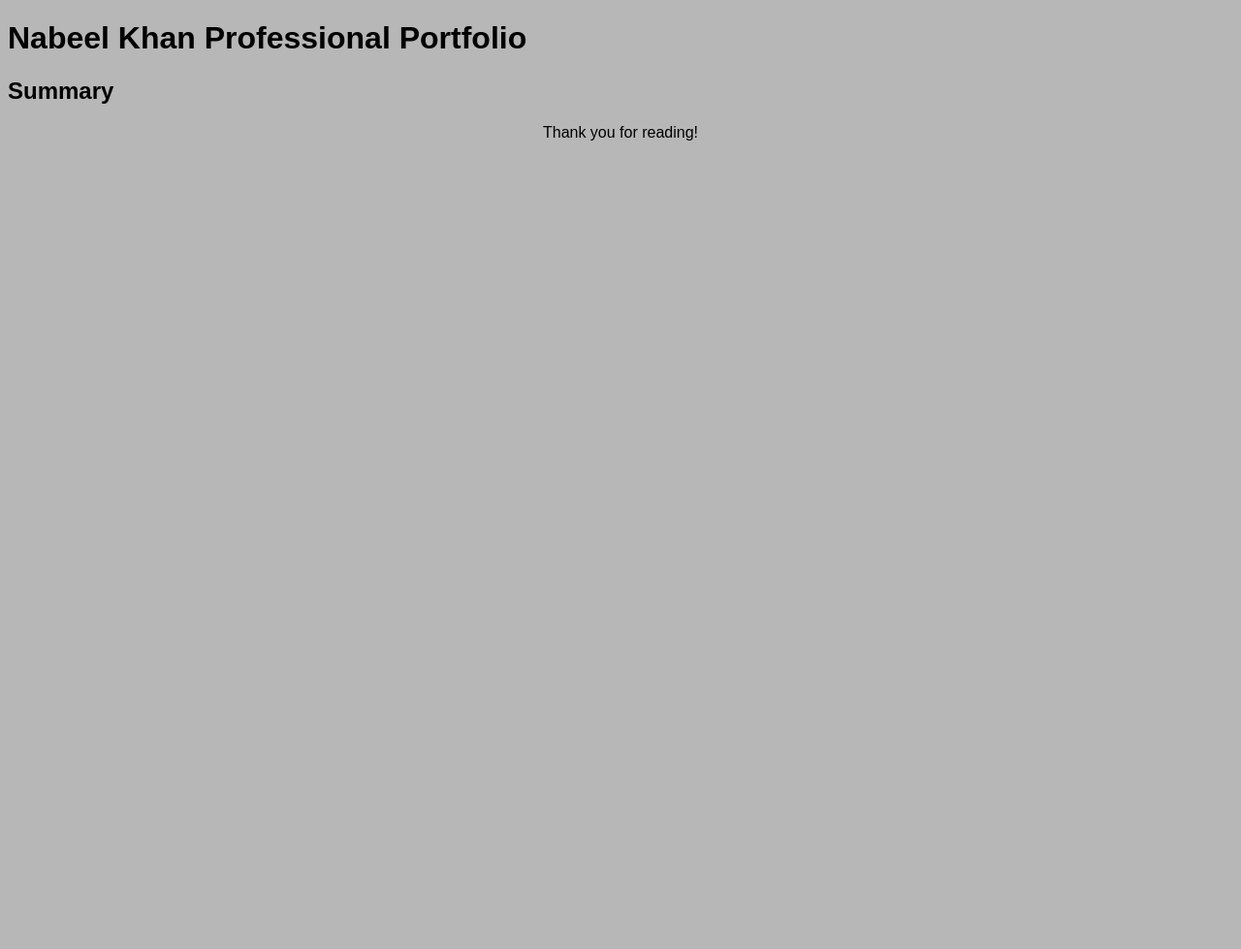
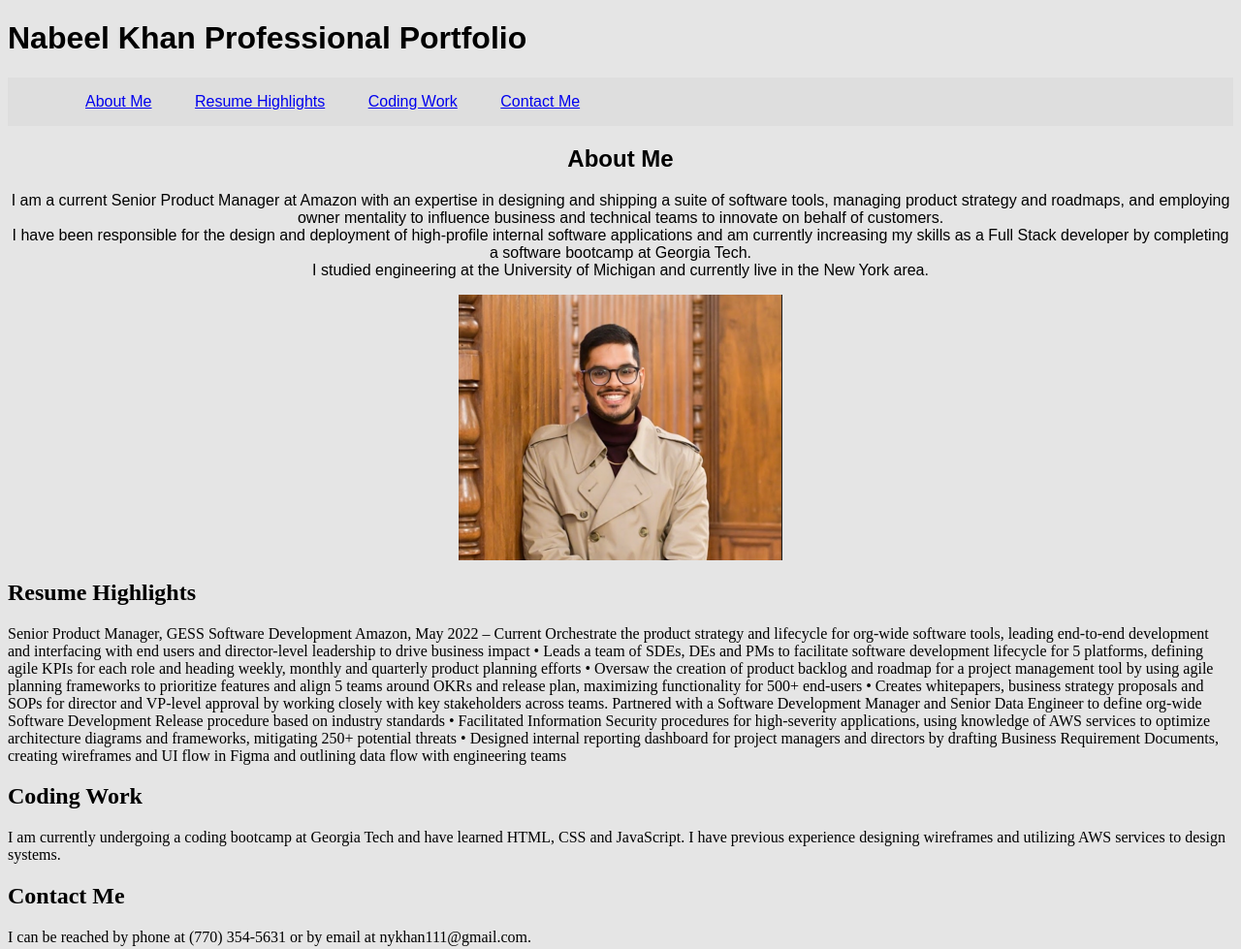
Before and after one commit to nabeekha/Personal-Portfolio, a plain HTML site: page index.html in a window 1280 px wide. Shown: the top 979 px of the page at 97% size. Before the commit the page ends 800 px from the top, so only its background shows below. Drawn offline with Linux system fonts and the light colour scheme.

Commit message:
Push 2.2.23

```diff
--- a/index.html
+++ b/index.html
@@ -1,25 +1,90 @@
 <!DOCTYPE html>
 <html lang="en">
+
 <head>
     <meta charset="UTF-8">
     <meta http-equiv="X-UA-Compatible" content="IE=edge">
     <meta name="viewport" content="width=device-width, initial-scale=1.0">
     <title>Professional Portfolio</title>
-    <link rel="stylesheet" href="./styles.css"/>
+    <link rel="stylesheet" href="./styles.css" />
 </head>
+
 <body>
     <header class="header">
         <h1> Nabeel Khan Professional Portfolio</h1>
+    </header>
 
-        <nav>
-            <ul> </ul>
-        </nav>
+    <div class="navigation">
+        <ul class="navigation-links">
+            <ul><a href="#about">About Me</a></ul> <!--links do not seem to be working-->
+            <ul><a href="#resume-highlights">Resume Highlights</a></ul>
+            <ul><a href="#coding-work">Coding Work</a></ul>
+            <ul><a href="#contact-me">Contact Me</a></ul>
+
+        </ul>
+    </div>
+
+    <section class="about">
+        <h2> About Me</h2>
+        <p class="bio">
+            <span>
+                I am a current Senior Product Manager at Amazon with
+                an expertise in designing and shipping a suite of software tools,
+                managing product strategy and roadmaps, and employing owner mentality
+                to influence business and technical teams to innovate on behalf of customers.
+            </span>
+            <br>
+            <span>
+                I have been responsible for the design and deployment of high-profile internal software
+                applications and am currently increasing my skills as a Full Stack developer by completing
+                a software bootcamp at Georgia Tech.
+            </span>
+            <br>
+            <span>
+                I studied engineering at the University of Michigan and currently live in the New York area.
+            </span>
+        </p>
+
+    </section>
+
+    <section class="profile-photo">
+        <img src="./assets/images/Portfolio-headshot.png">
+    </section>
+
+    <section id="resume-highlights" class="resume-highlights">
+        <!--For some reason the first id selector seems to work but the second one onward does not-->
+        <h2> Resume Highlights</h2>
+        <p>
+            Senior Product Manager, GESS Software Development
+Amazon, May 2022 – Current
+Orchestrate the product strategy and lifecycle for org-wide software tools, leading end-to-end development and interfacing with end users and director-level leadership to drive business impact
+•	Leads a team of SDEs, DEs and PMs to facilitate software development lifecycle for 5 platforms, defining agile KPIs for each role and heading weekly, monthly and quarterly product planning efforts
+•	Oversaw the creation of product backlog and roadmap for a project management tool by using agile planning frameworks to prioritize features and align 5 teams around OKRs and release plan, maximizing functionality for 500+ end-users
+•	Creates whitepapers, business strategy proposals and SOPs for director and VP-level approval by working closely with key stakeholders across teams. Partnered with a Software Development Manager and Senior Data Engineer to define org-wide Software Development Release procedure based on industry standards
+•	Facilitated Information Security procedures for high-severity applications, using knowledge of AWS services to optimize architecture diagrams and frameworks, mitigating 250+ potential threats
+•	Designed internal reporting dashboard for project managers and directors by drafting Business Requirement Documents, creating wireframes and UI flow in Figma and outlining data flow with engineering teams
 
 
-    </header>
+        </p>
 
-    <section class="about">
-        <h2>Summary</h2>
+
+    </section>
+
+    <section id="coding-work" class="coding-work">
+        <h2> Coding Work</h2>
+        <p>
+            I am currently undergoing a coding bootcamp at Georgia Tech and have learned HTML, CSS and JavaScript.
+            I have previous experience designing wireframes and utilizing AWS services to design systems.
+        </p>
+
+    </section>
+
+    <section id="contact-me" class="contact-me">
+        <h2> Contact Me</h2>
+        <p>
+            I can be reached by phone at (770) 354-5631 or by email at nykhan111@gmail.com.
+        </p>
+    </section>
 
     </section>
 
--- a/styles.css
+++ b/styles.css
@@ -6,15 +6,71 @@
     font-family: var(--font1);
 }
 
+.navigation{
+    background-color: rgb(222, 222, 222);
+    overflow: hidden;
+}
+
+.navigation-links{
+    font-family: var(--font1);
+}
+
+div ul ul{
+    display: inline;
+}
+
+.about{
+    display: flex;
+    justify-content: center;
+    display: inline;
+    text-align: center;
+}
+
+.resume-highlights{
+
+}
+
+.profile-photo{
+    display: flex;
+    justify-content: center; /*This class does not seem to be doing anything*/
+}
+
 body{
-    background-color: rgb(183, 183, 183);
+    background-color: rgb(229, 229, 229);
 }
 
 .about h2{
     font-family: var(--font1);
 }
 
+.bio{ /*class selectors don't seem to be working properly*/
+    font-family: var(--font1);
+    text-align: center;
+}
+
 .footer{
     font-family: var(--font1);
     text-align: center;
 }
+
+
+
+@media screen and (max-width: 992px) {
+    header {
+      background: #b1b1b1;
+    }
+  }
+
+  /* Large smartphones - navbar changes color */
+  @media screen and (max-width: 768px) {
+    nav {
+      background-color: #c8c8c8;
+    }
+  }
+
+  /* Small smartphones - image placeholders change color */
+  @media screen and (max-width: 576px) {
+    .sample-img {
+      background-color: #e1e1e1;
+    }
+  }
```
Also changed, not shown: assets/images/Portfolio-headshot.png (added), assets/images/headshot.jpg (added), 1 other file.
